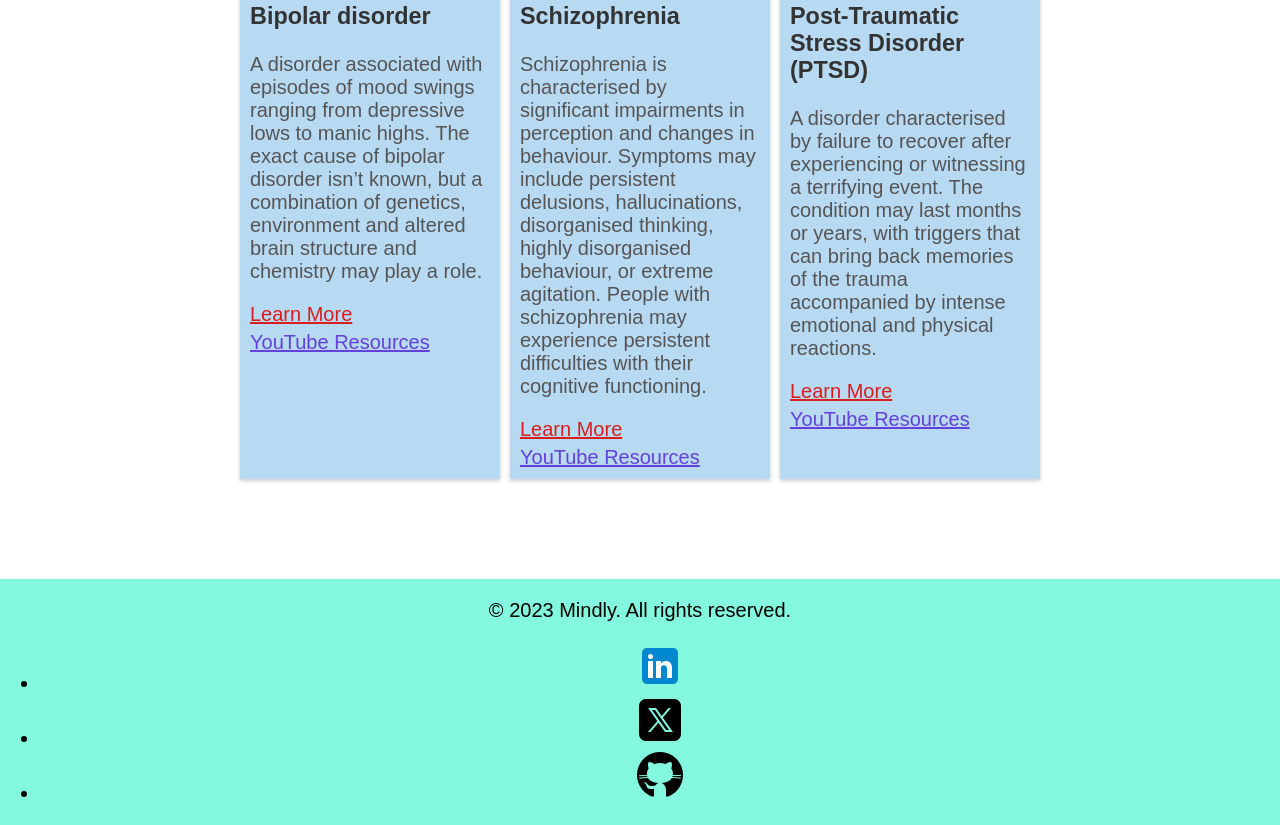
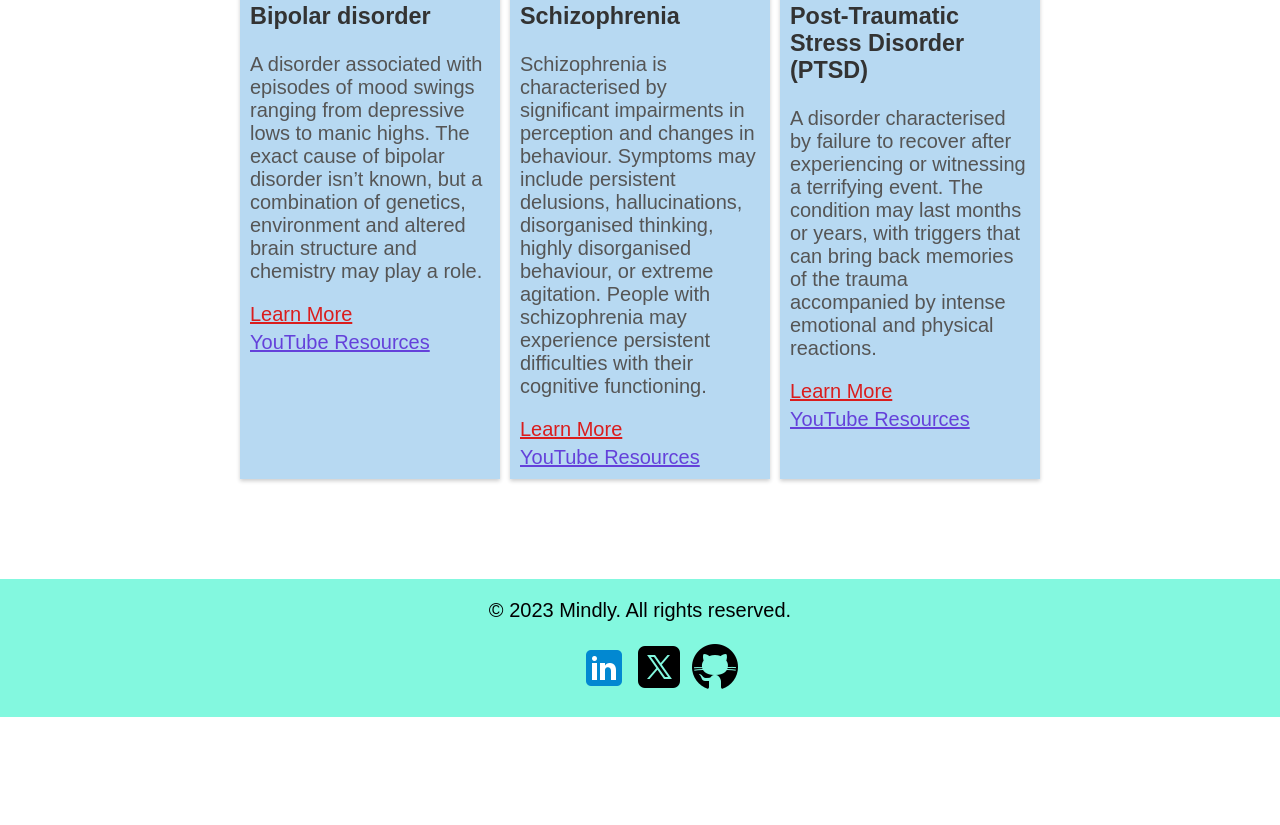
Before and after one commit to Shane-dev-create/Mindly-Portfolio-Project, a plain HTML site: page index.html in a window 1280 px wide. Shown: the part 948-1773 px from the top of the page. After the commit the page ends 1665 px from the top, so only its background shows below. Drawn offline with Linux system fonts and the light colour scheme.

Commit message:
Added icons to footer

```diff
--- a/styles.css
+++ b/styles.css
@@ -95,11 +95,6 @@ nav ul li a:hover {
   float: right;
 }
 
-/* .social-media-links {
-  display: flex;
-  flex: 0 1 auto;
-
-} */
 
 /* Main Content Styles */
 
@@ -166,8 +161,12 @@ a:active {
 
 /* Footer Styles */
 
+footer ul li {
+  display: inline-block;
+
+}
+
 footer {
-  position: absolute;
   background-color: #83f8df;
   color: #000000;
   width: 100%;
```
